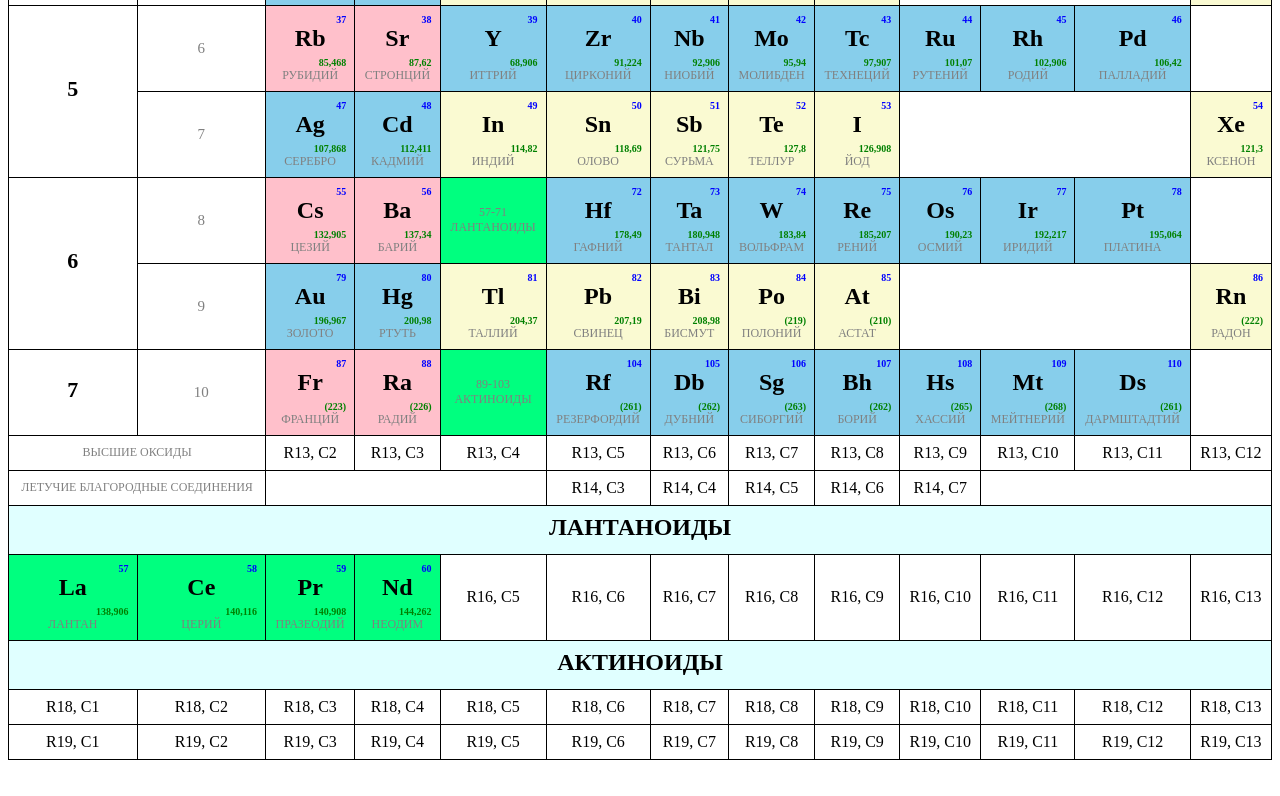
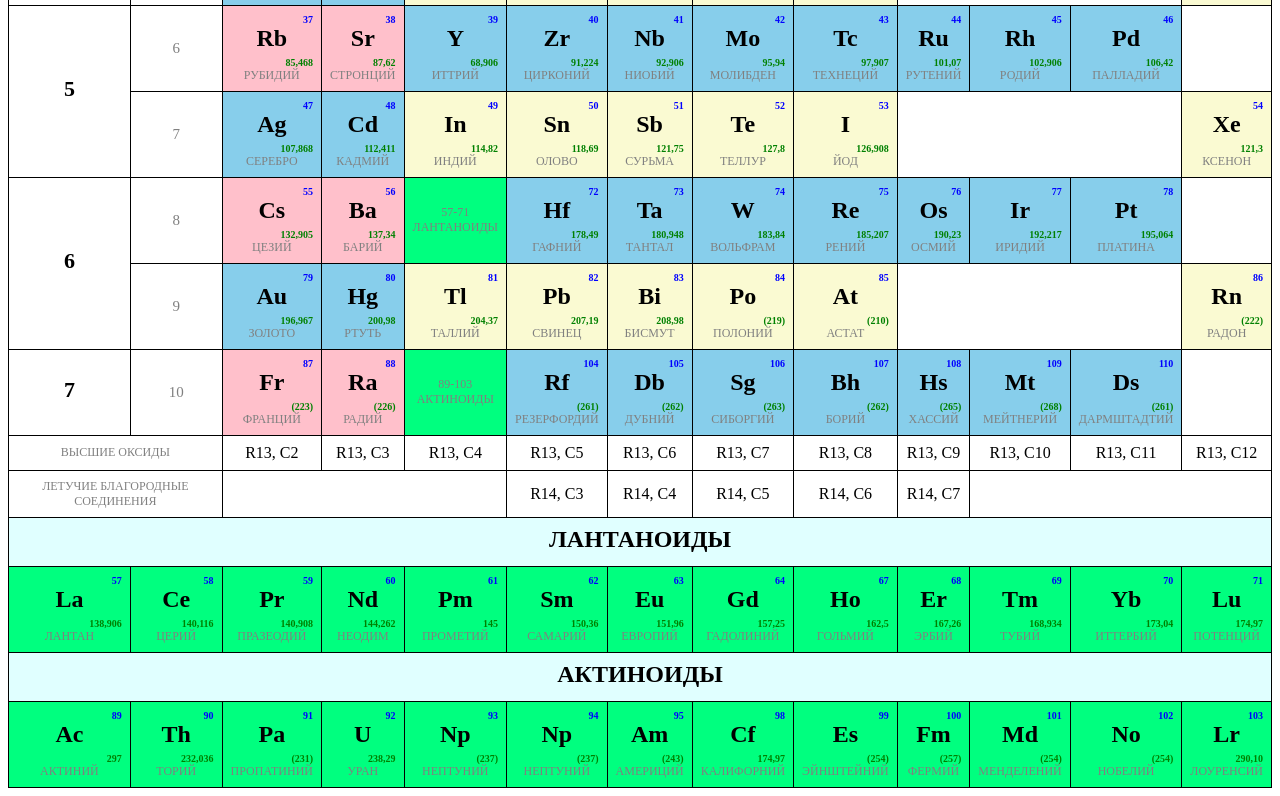
Before and after one commit to Veronika050987/Web_Mendeleev_table, a plain HTML site: page index.html in a window 1280 px wide. Shown: the part 589-1385 px from the top of the page. Before the commit the page ends 1357 px from the top, so only its background shows below. Drawn offline with Linux system fonts and the light colour scheme.

Commit message:
LACTANOIDY ADDED

```diff
--- a/index.html
+++ b/index.html
@@ -758,15 +758,60 @@
                     <span class="middle-top-text">144,262</span>
                     <span class="small-text">НЕОДИМ</span>
                 </td>
-                <td>R16, C5</td>
-                <td>R16, C6</td>
-                <td>R16, C7</td>
-                <td>R16, C8</td>
-                <td>R16, C9</td>
-                <td>R16, C10</td>
-                <td>R16, C11</td>
-                <td>R16, C12</td>
-                <td>R16, C13</td>
+                <td style=background-color:#00FF7F>
+                    <span class="right-top-text">61</span>
+                    <span class="large-text">Pm</span>
+                    <span class="middle-top-text">145</span>
+                    <span class="small-text">ПРОМЕТИЙ</span>
+                </td>
+                <td style=background-color:#00FF7F>
+                    <span class="right-top-text">62</span>
+                    <span class="large-text">Sm</span>
+                    <span class="middle-top-text">150,36</span>
+                    <span class="small-text">САМАРИЙ</span>
+                </td>
+                <td style=background-color:#00FF7F>
+                    <span class="right-top-text">63</span>
+                    <span class="large-text">Eu</span>
+                    <span class="middle-top-text">151,96</span>
+                    <span class="small-text">ЕВРОПИЙ</span>
+                </td>
+                <td style=background-color:#00FF7F>
+                    <span class="right-top-text">64</span>
+                    <span class="large-text">Gd</span>
+                    <span class="middle-top-text">157,25</span>
+                    <span class="small-text">ГАДОЛИНИЙ</span>
+                </td>
+                <td style=background-color:#00FF7F>
+                    <span class="right-top-text">67</span>
+                    <span class="large-text">Ho</span>
+                    <span class="middle-top-text">162,5</span>
+                    <span class="small-text">ГОЛЬМИЙ</span>
+                </td>
+                <td style=background-color:#00FF7F>
+                    <span class="right-top-text">68</span>
+                    <span class="large-text">Er</span>
+                    <span class="middle-top-text">167,26</span>
+                    <span class="small-text">ЭРБИЙ</span>
+                </td>
+                <td style=background-color:#00FF7F>
+                    <span class="right-top-text">69</span>
+                    <span class="large-text">Tm</span>
+                    <span class="middle-top-text">168,934</span>
+                    <span class="small-text">ТУБИЙ</span>
+                </td>
+                <td style=background-color:#00FF7F>
+                    <span class="right-top-text">70</span>
+                    <span class="large-text">Yb</span>
+                    <span class="middle-top-text">173,04</span>
+                    <span class="small-text">ИТТЕРБИЙ</span>
+                </td>
+                <td style=background-color:#00FF7F>
+                    <span class="right-top-text">71</span>
+                    <span class="large-text">Lu</span>
+                    <span class="middle-top-text">174,97</span>
+                    <span class="small-text">ПОТЕНЦИЙ</span>
+                </td>
             </tr>
 
             <!-- Строка 17 -->
@@ -778,38 +823,85 @@
 
             <!-- Строка 18 -->
             <tr>
-                <td>R18, C1</td>
-                <td>R18, C2</td>
-                <td>R18, C3</td>
-                <td>R18, C4</td>
-                <td>R18, C5</td>
-                <td>R18, C6</td>
-                <td>R18, C7</td>
-                <td>R18, C8</td>
-                <td>R18, C9</td>
-                <td>R18, C10</td>
-                <td>R18, C11</td>
-                <td>R18, C12</td>
-                <td>R18, C13</td>
+                <td style=background-color:#00FF7F>
+                    <span class="right-top-text">89</span>
+                    <span class="large-text">Ac</span>
+                    <span class="middle-top-text">297</span>
+                    <span class="small-text">АКТИНИЙ</span>
+                </td>
+                <td style=background-color:#00FF7F>
+                    <span class="right-top-text">90</span>
+                    <span class="large-text">Th</span>
+                    <span class="middle-top-text">232,036</span>
+                    <span class="small-text">ТОРИЙ</span>
+                </td>
+                <td style=background-color:#00FF7F>
+                    <span class="right-top-text">91</span>
+                    <span class="large-text">Pa</span>
+                    <span class="middle-top-text">(231)</span>
+                    <span class="small-text">ПРОПАТИНИЙ</span>
+                </td>
+                <td style=background-color:#00FF7F>
+                    <span class="right-top-text">92</span>
+                    <span class="large-text">U</span>
+                    <span class="middle-top-text">238,29</span>
+                    <span class="small-text">УРАН</span>
+                </td>
+                <td style=background-color:#00FF7F>
+                    <span class="right-top-text">93</span>
+                    <span class="large-text">Np</span>
+                    <span class="middle-top-text">(237)</span>
+                    <span class="small-text">НЕПТУНИЙ</span>
+                </td>
+                <td style=background-color:#00FF7F>
+                    <span class="right-top-text">94</span>
+                    <span class="large-text">Np</span>
+                    <span class="middle-top-text">(237)</span>
+                    <span class="small-text">НЕПТУНИЙ</span>
+                </td>
+                <td style=background-color:#00FF7F>
+                    <span class="right-top-text">95</span>
+                    <span class="large-text">Am</span>
+                    <span class="middle-top-text">(243)</span>
+                    <span class="small-text">АМЕРИЦИЙ</span>
+                </td>
+                <td style=background-color:#00FF7F>
+                    <span class="right-top-text">98</span>
+                    <span class="large-text">Cf</span>
+                    <span class="middle-top-text">174,97</span>
+                    <span class="small-text">КАЛИФОРНИЙ</span>
+                </td>
+                <td style=background-color:#00FF7F>
+                    <span class="right-top-text">99</span>
+                    <span class="large-text">Es</span>
+                    <span class="middle-top-text">(254)</span>
+                    <span class="small-text">ЭЙНШТЕЙНИЙ</span>
+                </td>
+                <td style=background-color:#00FF7F>
+                    <span class="right-top-text">100</span>
+                    <span class="large-text">Fm</span>
+                    <span class="middle-top-text">(257)</span>
+                    <span class="small-text">ФЕРМИЙ</span>
+                </td>
+                <td style=background-color:#00FF7F>
+                    <span class="right-top-text">101</span>
+                    <span class="large-text">Md</span>
+                    <span class="middle-top-text">(254)</span>
+                    <span class="small-text">МЕНДЕЛЕНИЙ</span>
+                </td>
+                <td style=background-color:#00FF7F>
+                    <span class="right-top-text">102</span>
+                    <span class="large-text">No</span>
+                    <span class="middle-top-text">(254)</span>
+                    <span class="small-text">НОБЕЛИЙ</span>
+                </td>
+                <td style=background-color:#00FF7F>
+                    <span class="right-top-text">103</span>
+                    <span class="large-text">Lr</span>
+                    <span class="middle-top-text">290,10</span>
+                    <span class="small-text">ЛОУРЕНСИЙ</span>
+                </td>
             </tr>
-
-            <!-- Строка 19 -->
-            <tr>
-                <td>R19, C1</td>
-                <td>R19, C2</td>
-                <td>R19, C3</td>
-                <td>R19, C4</td>
-                <td>R19, C5</td>
-                <td>R19, C6</td>
-                <td>R19, C7</td>
-                <td>R19, C8</td>
-                <td>R19, C9</td>
-                <td>R19, C10</td>
-                <td>R19, C11</td>
-                <td>R19, C12</td>
-                <td>R19, C13</td>
-            </tr>
-
         </tbody>
     </table>
 
```
